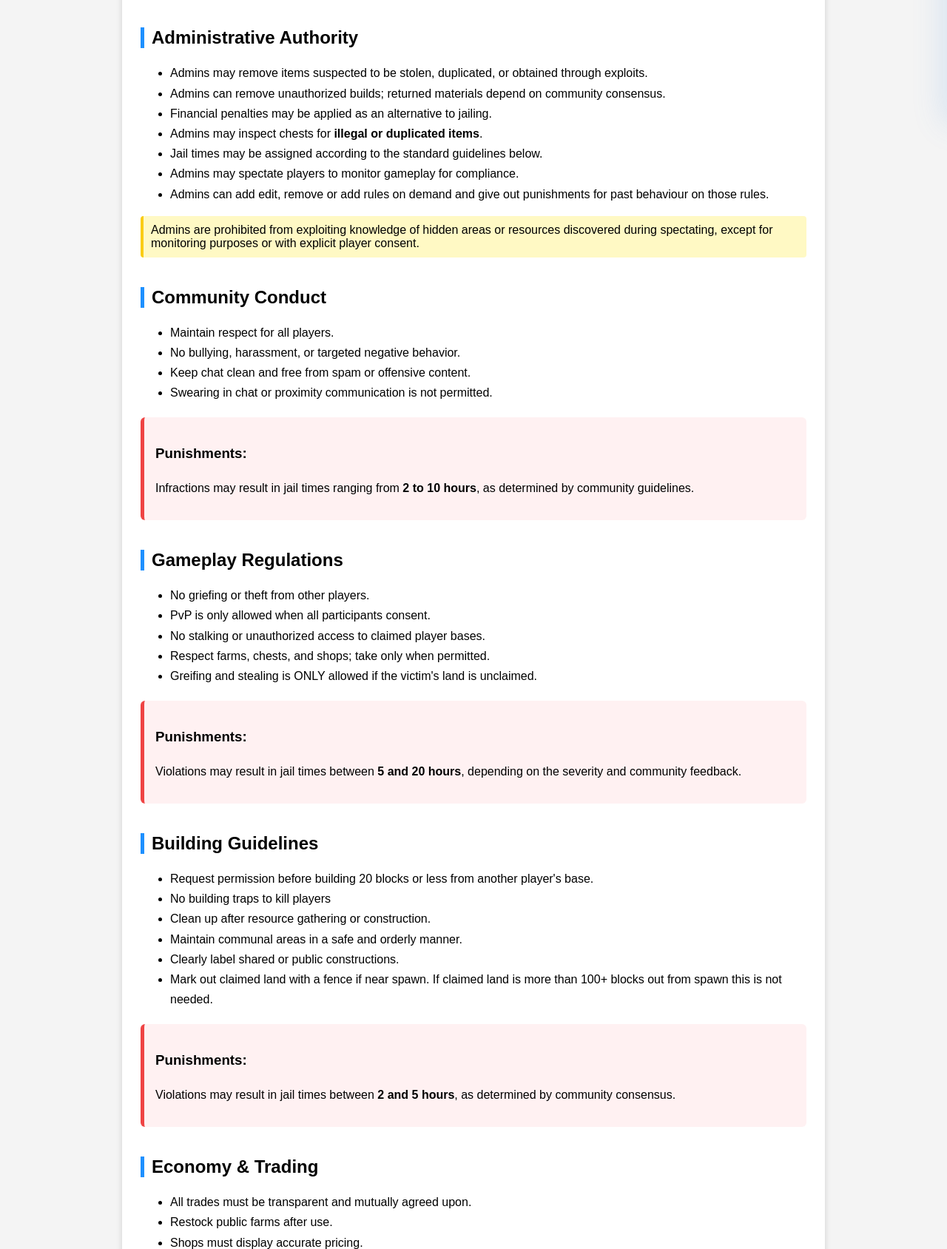
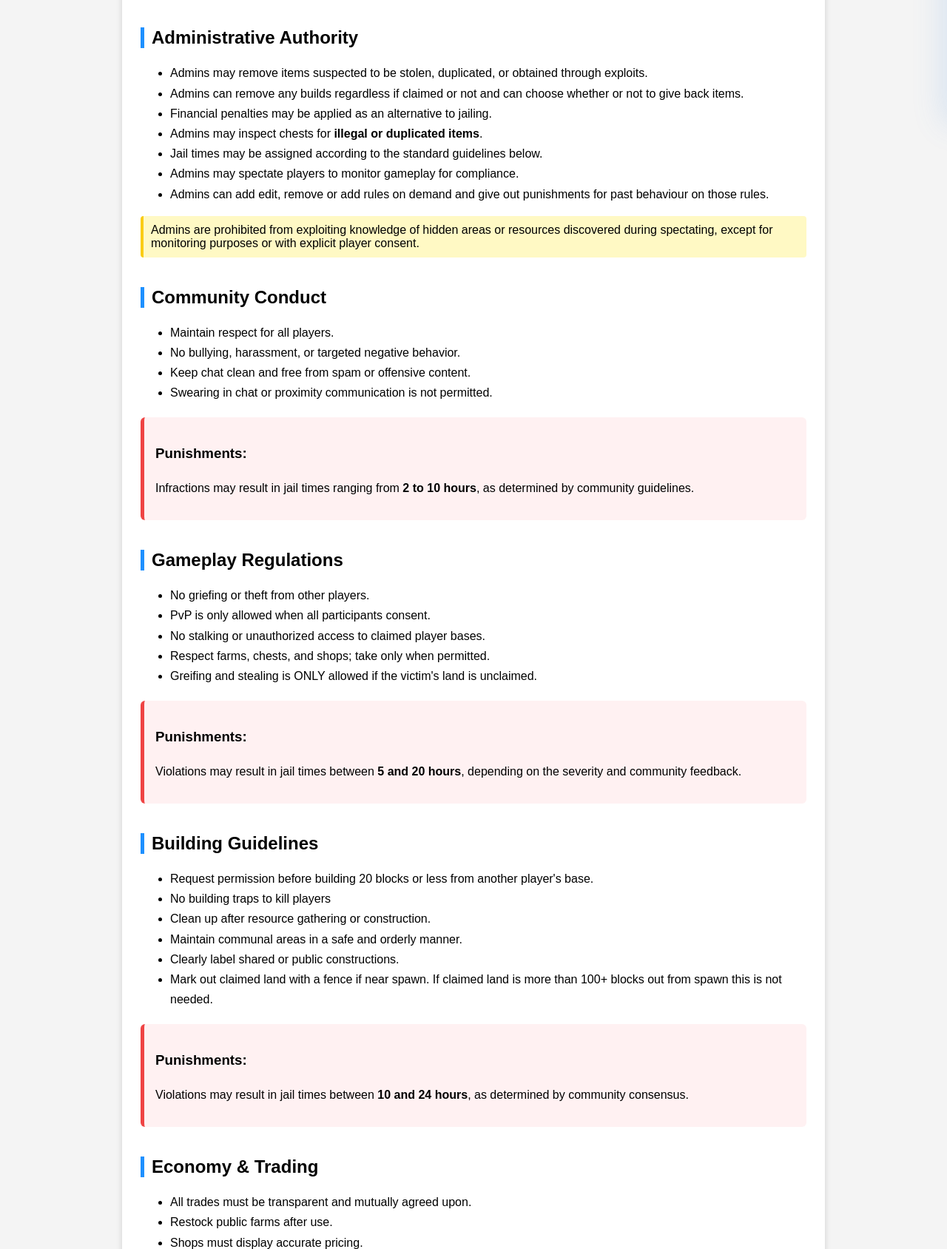
Before and after one commit to allforonesmp/allforonesmp.github.io, a plain HTML site: page rules/index.html in a window 1280 px wide. Shown: the part 634-2322 px from the top of the page at 74% size. Drawn offline with nearby package versions, Linux system fonts and the light colour scheme.

Commit message:
Update index.html

```diff
--- a/rules/index.html
+++ b/rules/index.html
@@ -422,7 +422,7 @@
             <h2>Administrative Authority</h2>
             <ul>
                 <li>Admins may remove items suspected to be stolen, duplicated, or obtained through exploits.</li>
-                <li>Admins can remove unauthorized builds; returned materials depend on community consensus.</li>
+                <li>Admins can remove any builds regardless if claimed or not and can choose whether or not to give back items.</li>
                 <li>Financial penalties may be applied as an alternative to jailing.</li>
                 <li>Admins may inspect chests for <b>illegal or duplicated items</b>.</li>
                 <li>Jail times may be assigned according to the standard guidelines below.</li>
@@ -478,7 +478,7 @@
             <div class="punishment-box">
                 <h3>Punishments:</h3>
                 <p>
-                    Violations may result in jail times between <b>2 and 5 hours</b>, as determined by community
+                    Violations may result in jail times between <b>10 and 24 hours</b>, as determined by community
                     consensus.
                 </p>
             </div>
```
